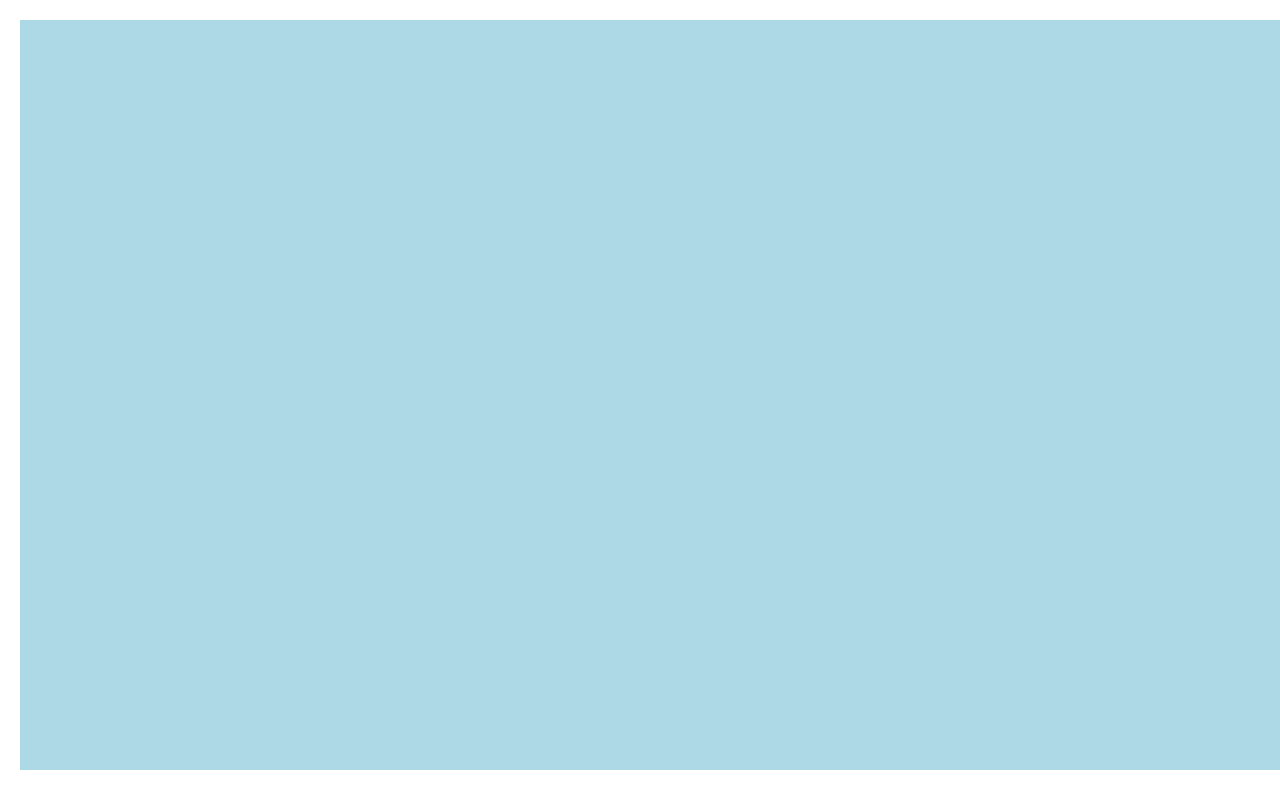
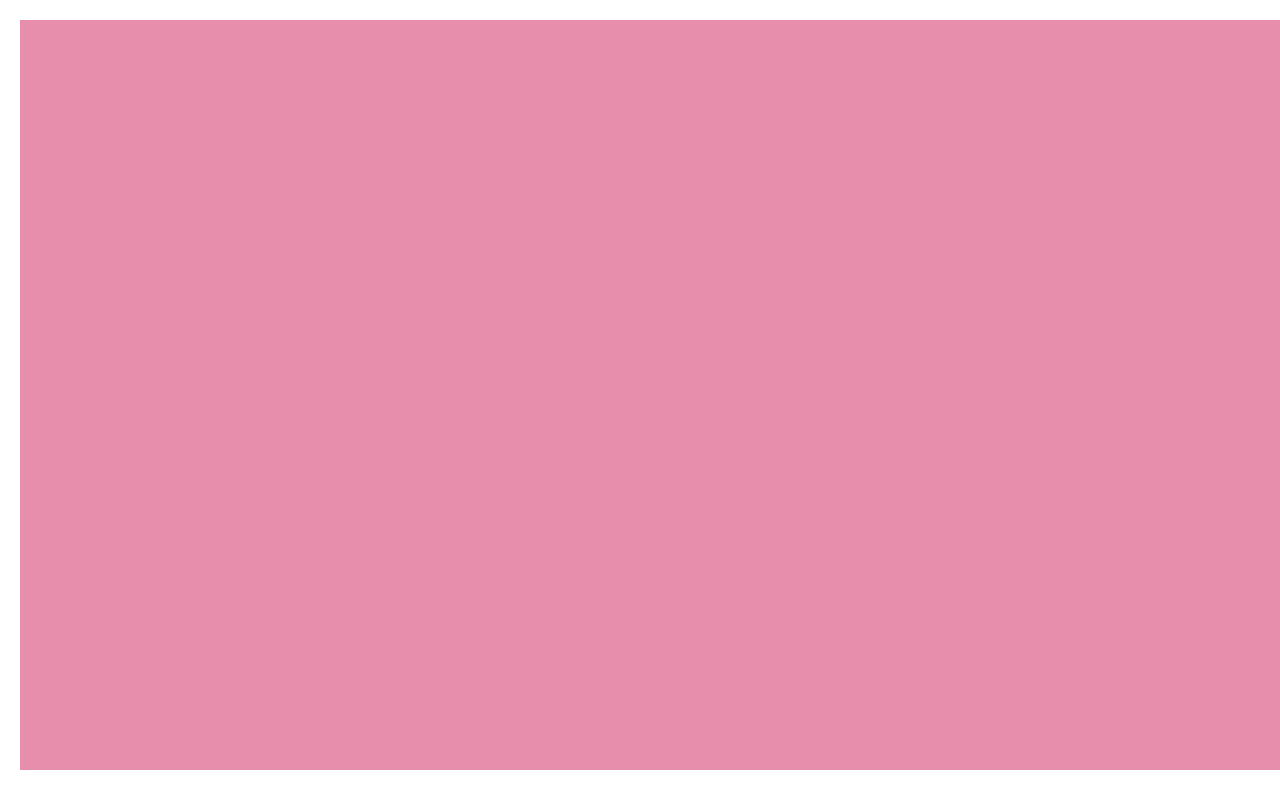
Before and after one commit to KandyKamryn/KandyKamryn.github.io, a plain HTML site: page fsd-projects/platformer/index.html in a window 1280 px wide. Shown: the top 800 px of the page. Drawn offline with nearby package versions, Linux system fonts and the light colour scheme.

```diff
--- a/fsd-projects/platformer/platformer.css
+++ b/fsd-projects/platformer/platformer.css
@@ -3,7 +3,7 @@
 }
 
 canvas {
-  background-color: lightblue;
+background-color: rgb(231, 142, 172);
   margin: 20px;
 }
 
```
